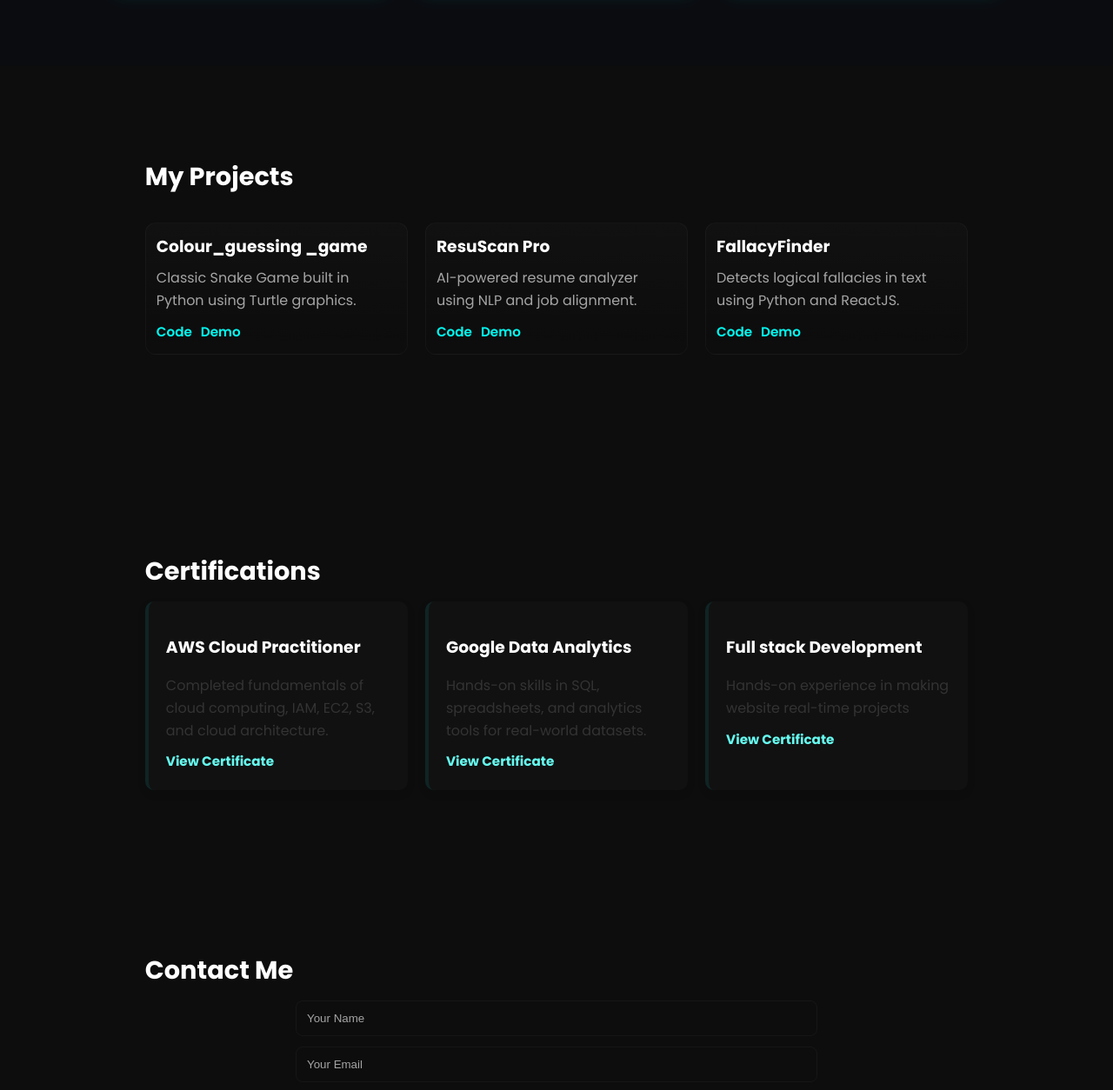
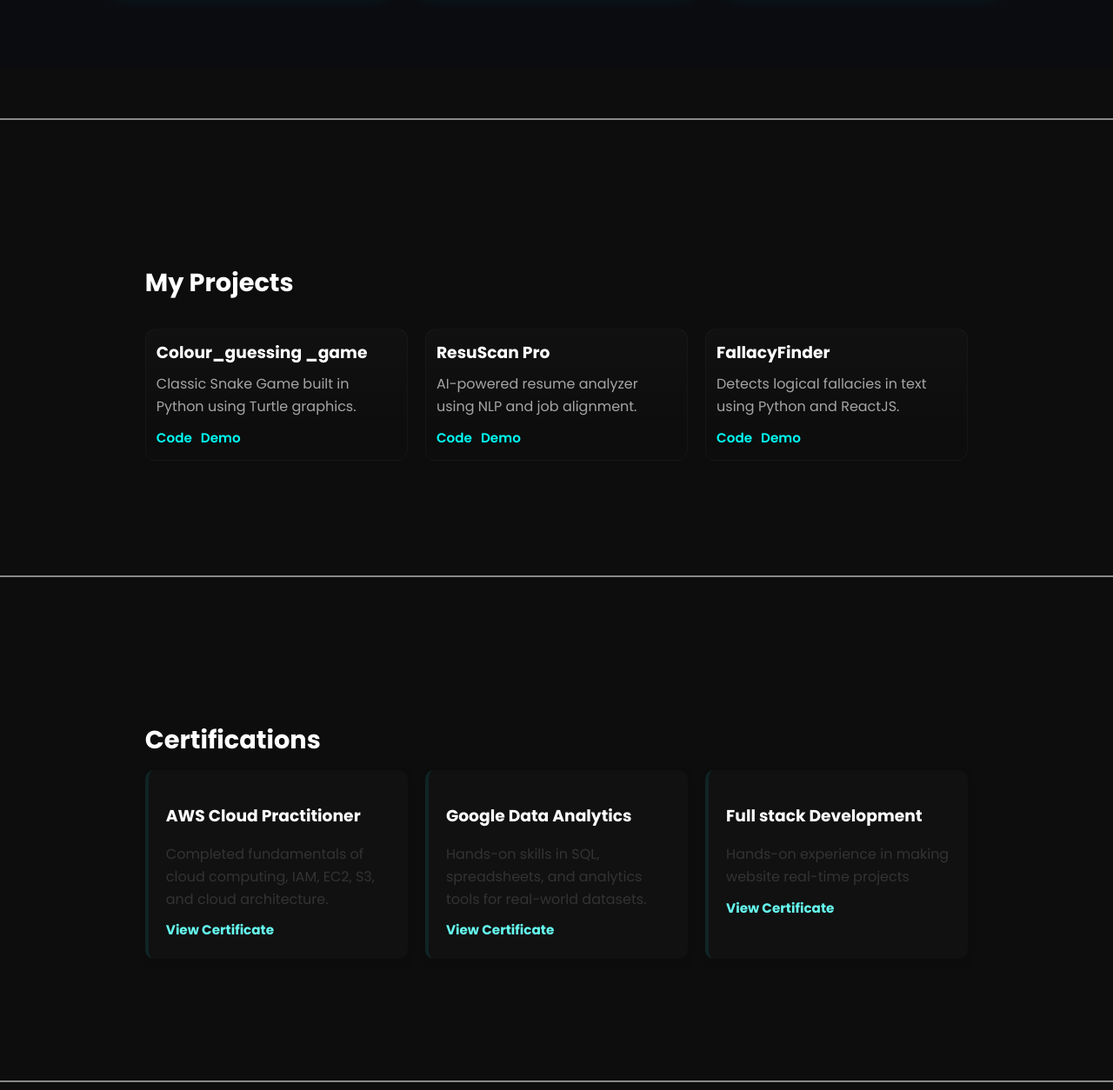
Before and after one commit to kethabhargavi/bhargavi-portfolio, a plain HTML site: page index.html in a window 1280 px wide. Shown: the part 2160-3414 px from the top of the page at 87% size. Drawn offline with Linux system fonts and the light colour scheme.

Commit message:
index.html

```diff
--- a/index.html
+++ b/index.html
@@ -148,8 +148,10 @@
   </div>
 </section>
 
+<hr class="section-divider">
 
-    <section id="projects" class="container projects reveal">
+<section id="projects" class="container projects reveal">
+
       <h2>My Projects</h2>
       <div class="project-grid">
         <article class="project-card">
@@ -185,10 +187,12 @@
           </div>
         </article>
       </div>
-    </section>
+  </section>
 
-    <!-- ===== CERTIFICATIONS SECTION ===== -->
+<hr class="section-divider">
+
 <section id="certifications" class="container certifications reveal">
+
   <h2>Certifications</h2>
 
   <div class="cert-grid">
@@ -214,7 +218,10 @@
   </div>
 </section>
 
-    <section id="contact" class="container contact reveal">
+<hr class="section-divider">
+
+<section id="contact" class="container contact reveal">
+
       <h2>Contact Me</h2>
       <form id="contactForm" class="contact-form">
         <input type="text" name="name" placeholder="Your Name" required />
```
